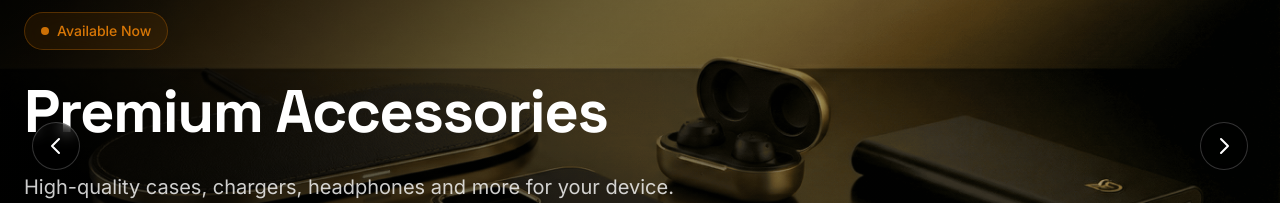
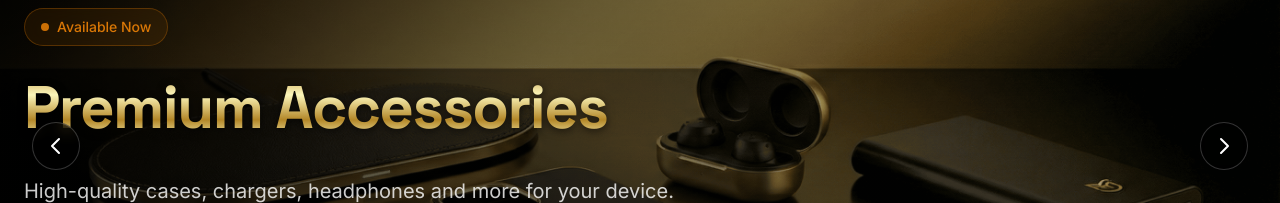
Before and after one commit to jamshidkhaksaar/apfel-park.de, a Next.js app: page /en in a window 1280 px wide. Shown: the part 362-565 px from the top of the page. Built offline with nearby package versions, Linux system fonts and the light colour scheme; no server answers.

Commit message:
feat: add text-gold-metallic class for gradient text effect in HeroSlider

```diff
--- a/src/app/globals.css
+++ b/src/app/globals.css
@@ -193,6 +193,21 @@
     -webkit-background-clip: text;
     background-clip: text;
     color: transparent;
+  }
+
+  .text-gold-metallic {
+    background: linear-gradient(
+      to bottom,
+      #bf953f 0%,
+      #fcf6ba 30%,
+      #b38728 60%,
+      #fbf5b7 85%,
+      #aa771c 100%
+    );
+    -webkit-background-clip: text;
+    background-clip: text;
+    color: transparent;
+    filter: drop-shadow(0 2px 4px rgba(0,0,0,0.6));
   }
 
   /* Circuit Board Pattern with Gold */
--- a/src/components/HeroSlider.tsx
+++ b/src/components/HeroSlider.tsx
@@ -141,7 +141,7 @@ export default function HeroSlider({ lang }: { lang: Locale }) {
           </div>
 
           {/* Title */}
-          <h1 className="text-4xl font-bold leading-tight tracking-tight text-white md:text-5xl lg:text-6xl">
+          <h1 className="text-gold-metallic text-4xl font-bold leading-tight tracking-tight md:text-5xl lg:text-6xl pb-2">
             {slide.title[lang]}
           </h1>
 
```
